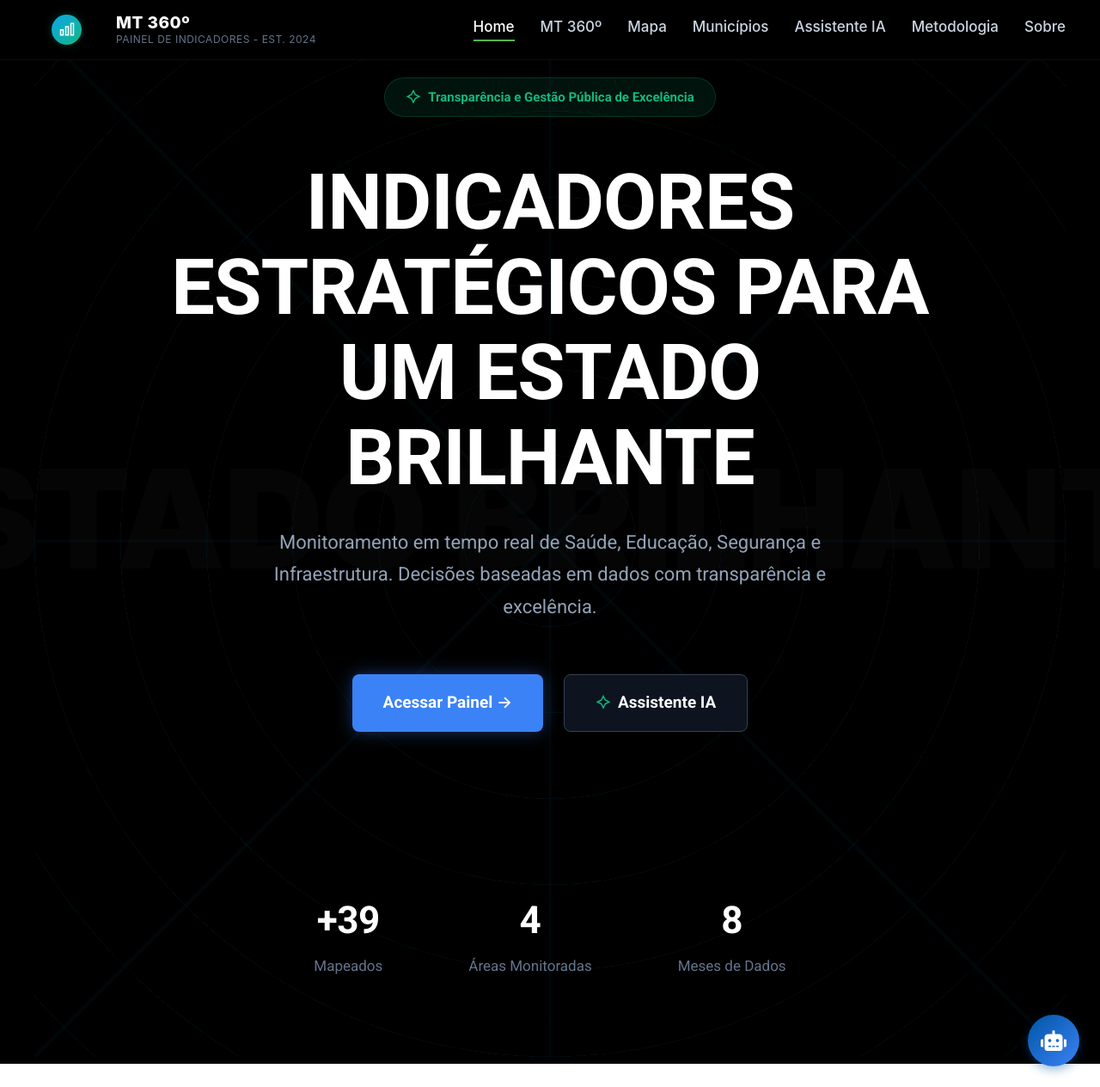
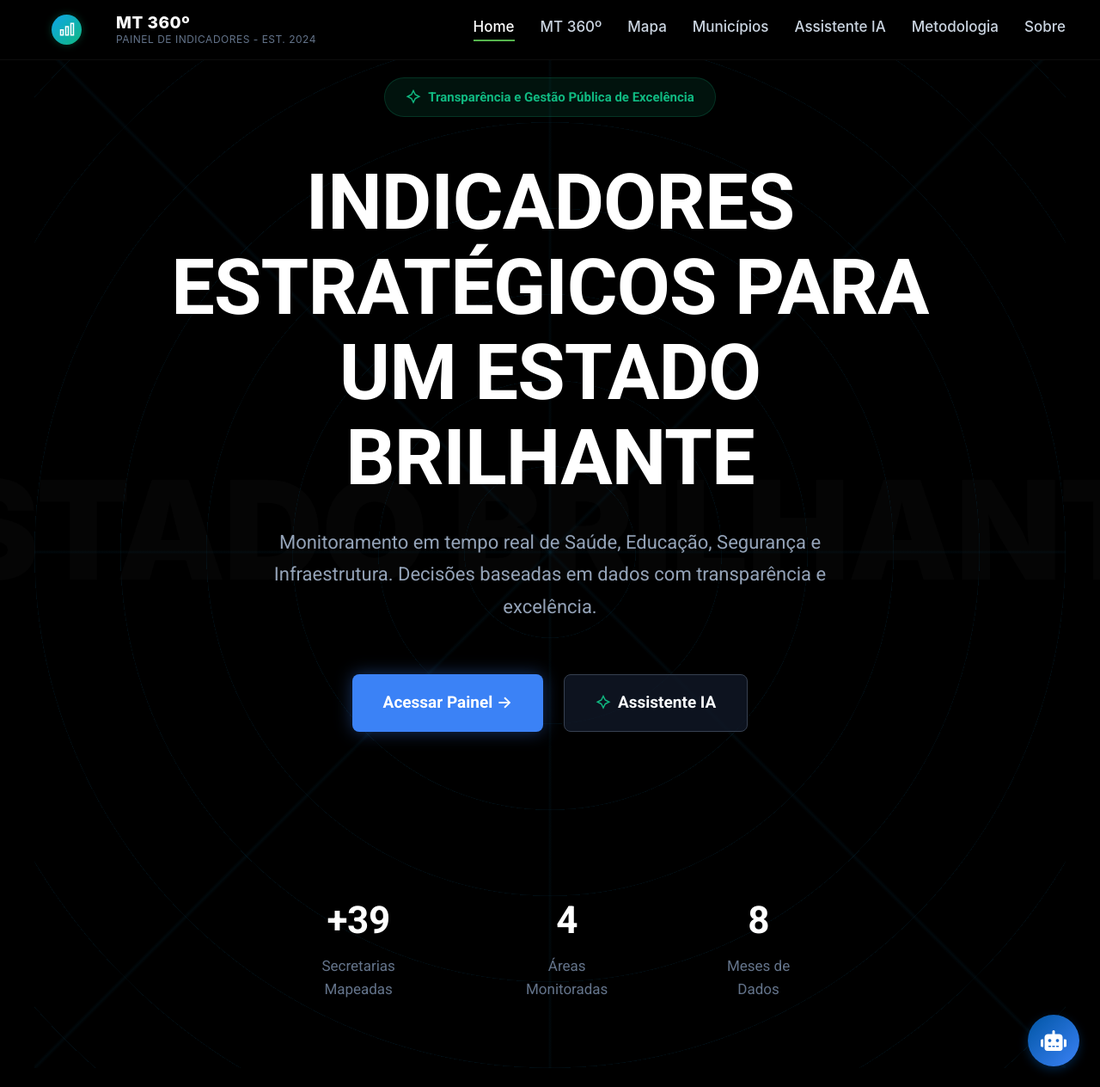
Before and after one commit to abraaonazario/observatorio-ia, an MkDocs documentation site: the page built from docs/index.md, in a window 1280 px wide and 1264 px high. Shown: the whole window at 86% size. Built offline with MkDocs 1.6.1 and Material for MkDocs 9.7.7, drawn with Linux system fonts in a browser that asks for light colours.

Commit message:
Altera o texto Mapeados para Secretarias Mapeadas

```diff
--- a/docs/index.md
+++ b/docs/index.md
@@ -29,7 +29,7 @@
   <div class="hero-stats">
     <div class="stat-item">
       <h4>+39</h4>
-      <p>Mapeados</p>
+      <p>Secretarias Mapeadas</p>
     </div>
     <div class="stat-item">
       <h4>4</h4>
```
